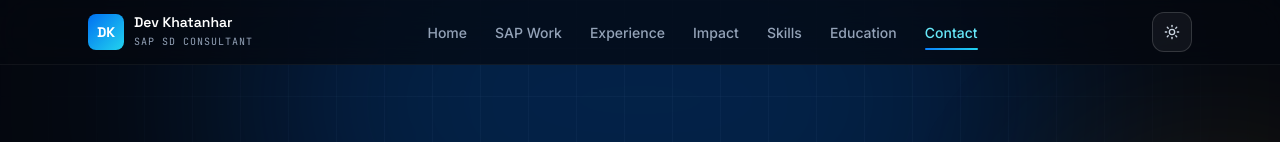
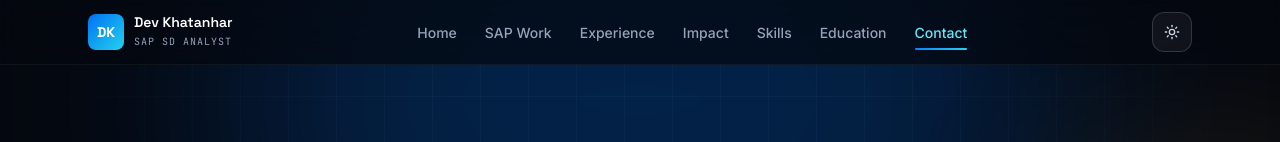
Before and after one commit to Dvkhatanhar/sap-portfolio, a React (Vite) app: page / in a window 1280 px wide. Shown: the top 142 px of the page. Built offline with nearby package versions, Linux system fonts and the light colour scheme.

Commit message:
Update portfolio.ts

```diff
--- a/src/data/portfolio.ts
+++ b/src/data/portfolio.ts
@@ -62,7 +62,7 @@ export const portfolioData = {
     initials: 'DK',
     title: 'SAP Functional Analyst',
     company: 'Deloitte India',
-    positioning: 'SAP SD Consultant',
+    positioning: 'SAP SD Analyst',
     location: 'Thane, Maharashtra, India',
     email: 'dvkhatanhar@gmail.com',
     // Phone is kept here for your reference but is not rendered on the public site.
```
